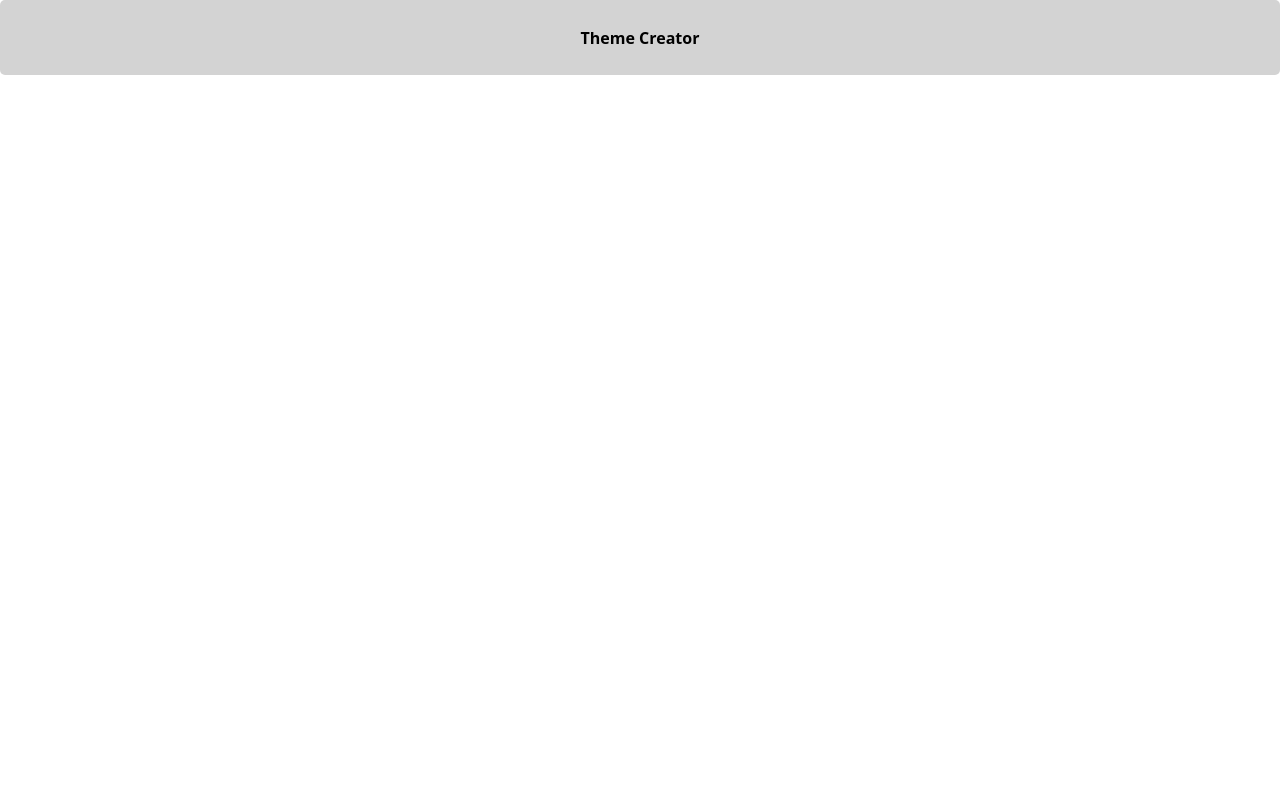
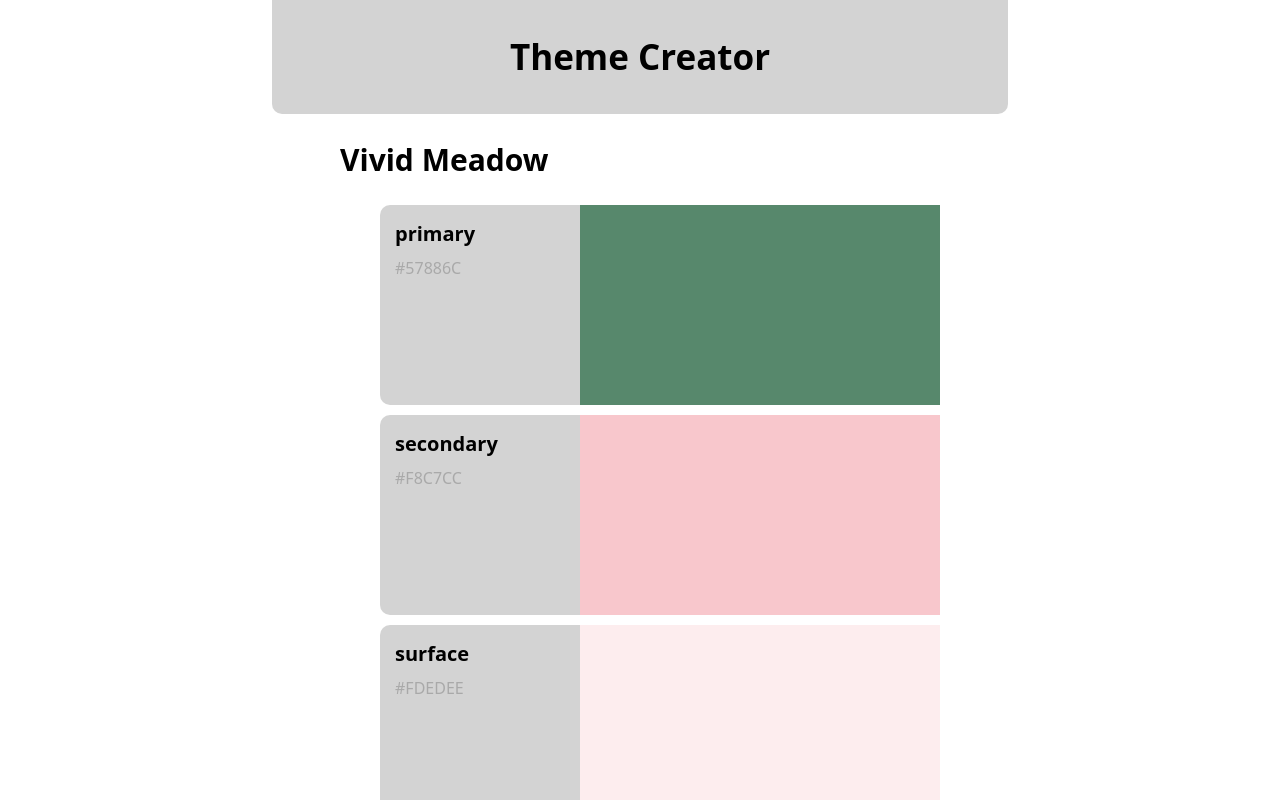
Before and after one commit to marcelherr/theme-creator, a React (Create React App) app: page / in a window 1280 px wide. Shown: the top 800 px of the page. Built offline with nearby package versions, Linux system fonts and the light colour scheme.

Commit message:
add solution task 1

```diff
--- a/src/App.css
+++ b/src/App.css
@@ -1,38 +1,18 @@
-.App {
-  text-align: center;
+.main__container {
+  max-width: 600px;
+  margin: 0 auto;
+  padding: 0 10px 16px;
 }
 
-.App-logo {
-  height: 40vmin;
-  pointer-events: none;
+.theme__title {
+  font-size: 30px;
 }
 
-@media (prefers-reduced-motion: no-preference) {
-  .App-logo {
-    animation: App-logo-spin infinite 20s linear;
-  }
+.color__list {
+  display: grid;
+  gap: 10px;
 }
 
-.App-header {
-  background-color: #282c34;
-  min-height: 100vh;
-  display: flex;
-  flex-direction: column;
-  align-items: center;
-  justify-content: center;
-  font-size: calc(10px + 2vmin);
-  color: white;
+ul {
+  list-style: none;
 }
-
-.App-link {
-  color: #61dafb;
-}
-
-@keyframes App-logo-spin {
-  from {
-    transform: rotate(0deg);
-  }
-  to {
-    transform: rotate(360deg);
-  }
-}
--- a/src/App.js
+++ b/src/App.js
@@ -1,11 +1,26 @@
 import "./App.css";
-import Header from "./components/Header";
+import ThemeCard from "./components/ThemeCard/index";
+import { themes } from "./db";
+import Header from "./components/Header/index";
 
 function App() {
   return (
-    <div className="App">
-      <Header />
-      <main></main>
+    <div>
+      <Header className="header" />
+      <main className="main__container">
+        {themes.map((theme) => (
+          <div key={theme.name}>
+            <h2 className="theme__title">{theme.name}</h2>
+            <ul className="color__list">
+              {theme.colors.map((color) => (
+                <li key={color.role}>
+                  <ThemeCard color={color} />
+                </li>
+              ))}
+            </ul>
+          </div>
+        ))}
+      </main>
     </div>
   );
 }
--- a/src/components/Header/Header.css
+++ b/src/components/Header/Header.css
@@ -1,11 +1,13 @@
 .header {
   background-color: lightgrey;
-  padding: 16px 18px;
-  border-radius: 5px;
+  max-width: 700px;
+  margin: 0 auto;
+  padding: 10px 18px 10px;
+  border-radius: 0 0 10px 10px;
 }
 
 .header__title {
-  font-size: 16px;
+  font-size: 35px;
   text-align: center;
   font-weight: bold;
   font-family: system-ui, -apple-system, BlinkMacSystemFont, "Segoe UI", Roboto,
--- /dev/null
+++ b/src/components/ThemeCard/ThemeCard.css
@@ -0,0 +1,40 @@
+.theme__card {
+  display: grid;
+  grid-template-columns: 200px 1fr;
+  min-height: 200px;
+  grid-template-areas: "info color";
+  background-color: lightgray;
+  color: black;
+  border-radius: 10px;
+}
+
+.theme-card__display {
+  grid-area: color;
+  position: relative;
+}
+
+.theme-card__color-name {
+  position: absolute;
+  top: 0;
+  right: 0;
+  font-size: 18px;
+  padding: 10px;
+  border-radius: 8px;
+}
+
+.theme-card__info {
+  grid-area: info;
+  padding: 15px 15px;
+  display: flex;
+  flex-direction: column;
+  gap: 10px;
+}
+
+.theme-card__role {
+  font-size: 20px;
+  font-weight: bold;
+}
+
+.theme-card__hex {
+  color: darkgray;
+}
--- /dev/null
+++ b/src/components/ThemeCard/index.js
@@ -0,0 +1,16 @@
+import "./ThemeCard.css";
+
+export default function ThemeCard({ color }) {
+  return (
+    <article className="theme__card">
+      <div
+        className="theme-card__display"
+        style={{ backgroundColor: color.value }}
+      ></div>
+      <div className="theme-card__info">
+        <span className="theme-card__role">{color.role}</span>
+        <span className="theme-card__hex">{color.value}</span>
+      </div>
+    </article>
+  );
+}
--- a/src/index.css
+++ b/src/index.css
@@ -1,13 +1,6 @@
 body {
   margin: 0;
-  font-family: -apple-system, BlinkMacSystemFont, 'Segoe UI', 'Roboto', 'Oxygen',
-    'Ubuntu', 'Cantarell', 'Fira Sans', 'Droid Sans', 'Helvetica Neue',
-    sans-serif;
-  -webkit-font-smoothing: antialiased;
-  -moz-osx-font-smoothing: grayscale;
+  background: white;
+  font-family: system-ui, -apple-system, BlinkMacSystemFont, "Segoe UI", Roboto,
+    Oxygen, Ubuntu, Cantarell, "Open Sans", "Helvetica Neue", sans-serif;
 }
-
-code {
-  font-family: source-code-pro, Menlo, Monaco, Consolas, 'Courier New',
-    monospace;
-}
```
Also changed, not shown: src/components/Themes/Themes.css (deleted), src/components/Themes/index.js (deleted).
